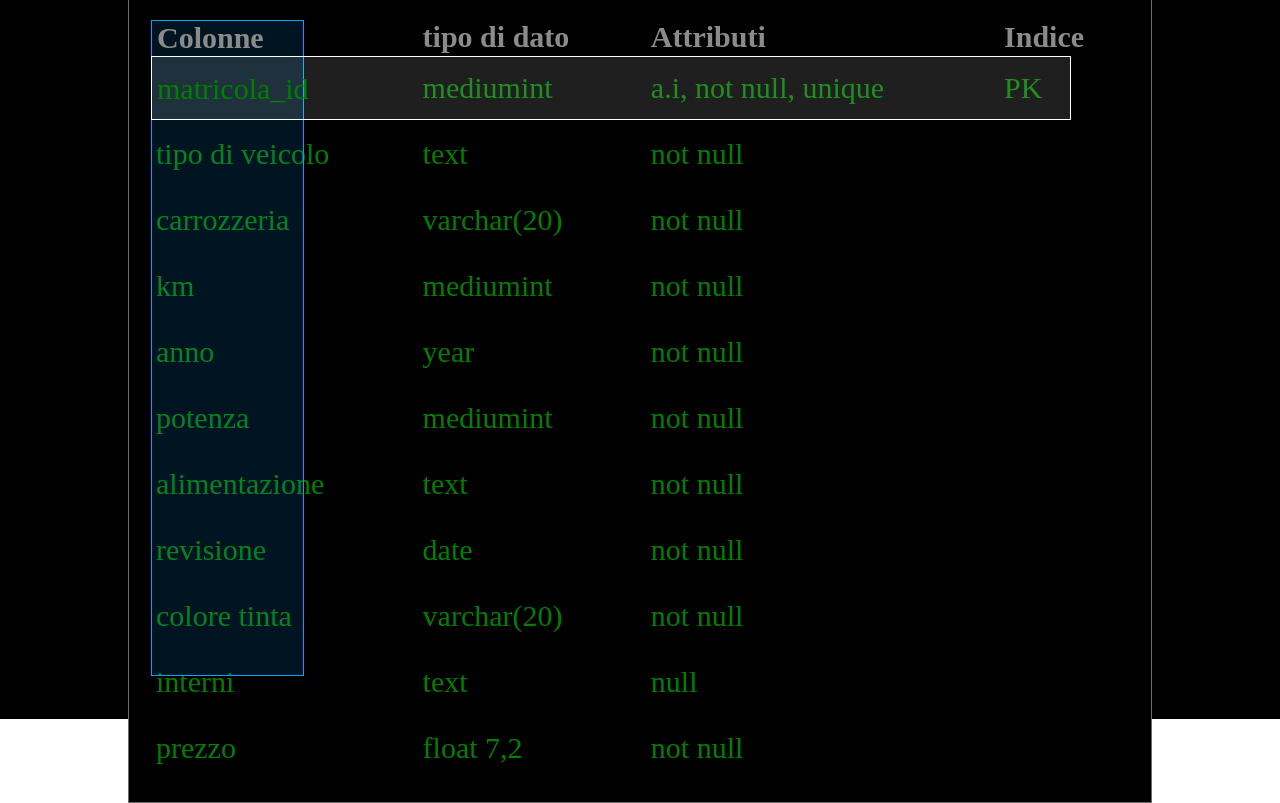
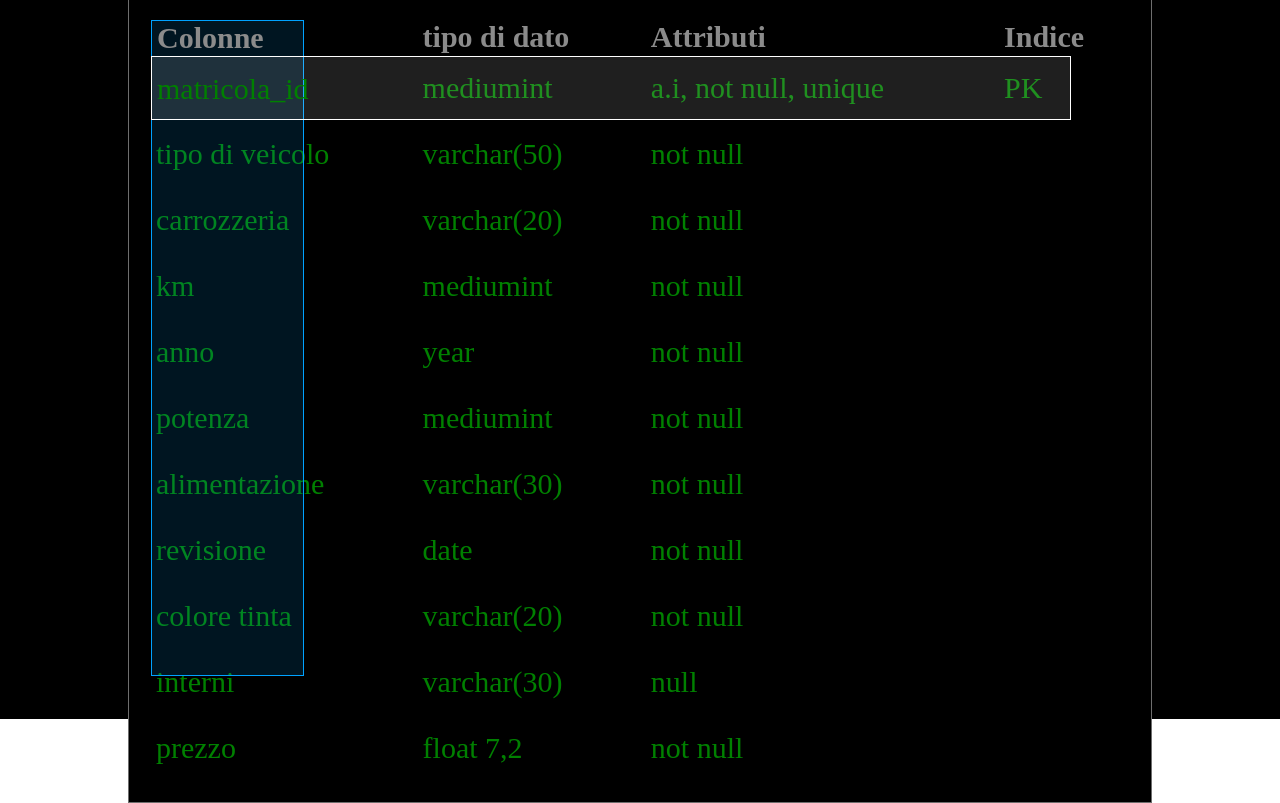
Before and after one commit to IlarioCocco/db-first, a plain HTML site: page index.html in a window 1280 px wide. Shown: the part 81-884 px from the top of the page. Drawn offline with Linux system fonts and the light colour scheme.

Commit message:
commit rec

```diff
--- a/index.html
+++ b/index.html
@@ -29,7 +29,7 @@
                     </tr>
                     <tr>
                         <td>tipo di veicolo</td>
-                        <td>text</td>
+                        <td>varchar(50)</td>
                         <td>not null</td>
                     </tr>
                     <tr>
@@ -54,7 +54,7 @@
                     </tr>
                     <tr>
                         <td>alimentazione</td>
-                        <td>text</td>
+                        <td>varchar(30)</td>
                         <td>not null</td>
                     </tr>
                     <tr>
@@ -69,7 +69,7 @@
                     </tr>
                     <tr>
                         <td>interni</td>
-                        <td>text</td>
+                        <td>varchar(30)</td>
                         <td>null</td>
                     </tr>
                     <tr>
```
